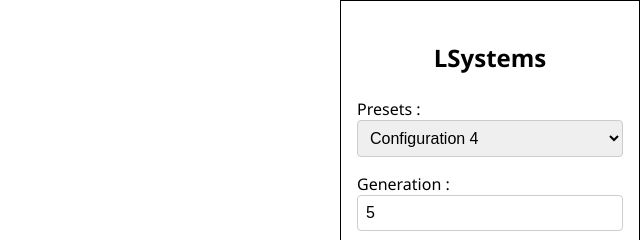
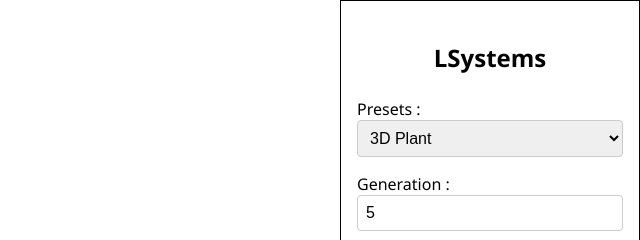
Before and after one commit to Westerbay/The-Algorithmic-Beauty-of-Plants, a plain HTML site: page index.html in a window 1280 px wide. Shown: the top 240 px of the page, 640-1280 px from the left. Drawn offline with Linux system fonts and the light colour scheme; animation ran at ten frames a second.

Commit message:
Give name to presets

```diff
--- a/index.html
+++ b/index.html
@@ -32,10 +32,10 @@
 					<aside>
 						<label for="presets">Presets :</label>
 						<select id="presets">
-							<option value="1">Configuration 1</option>
-							<option value="2">Configuration 2</option>
-							<option value="3">Configuration 3</option>
-							<option value="4" selected>Configuration 4</option>
+							<option value="1">2D Dragon curve</option>
+							<option value="2">2D Plant</option>
+							<option value="3">3D Hilbert curve</option>
+							<option value="4" selected>3D Plant</option>
 						</select>
 					</aside>
 					<aside>
```
